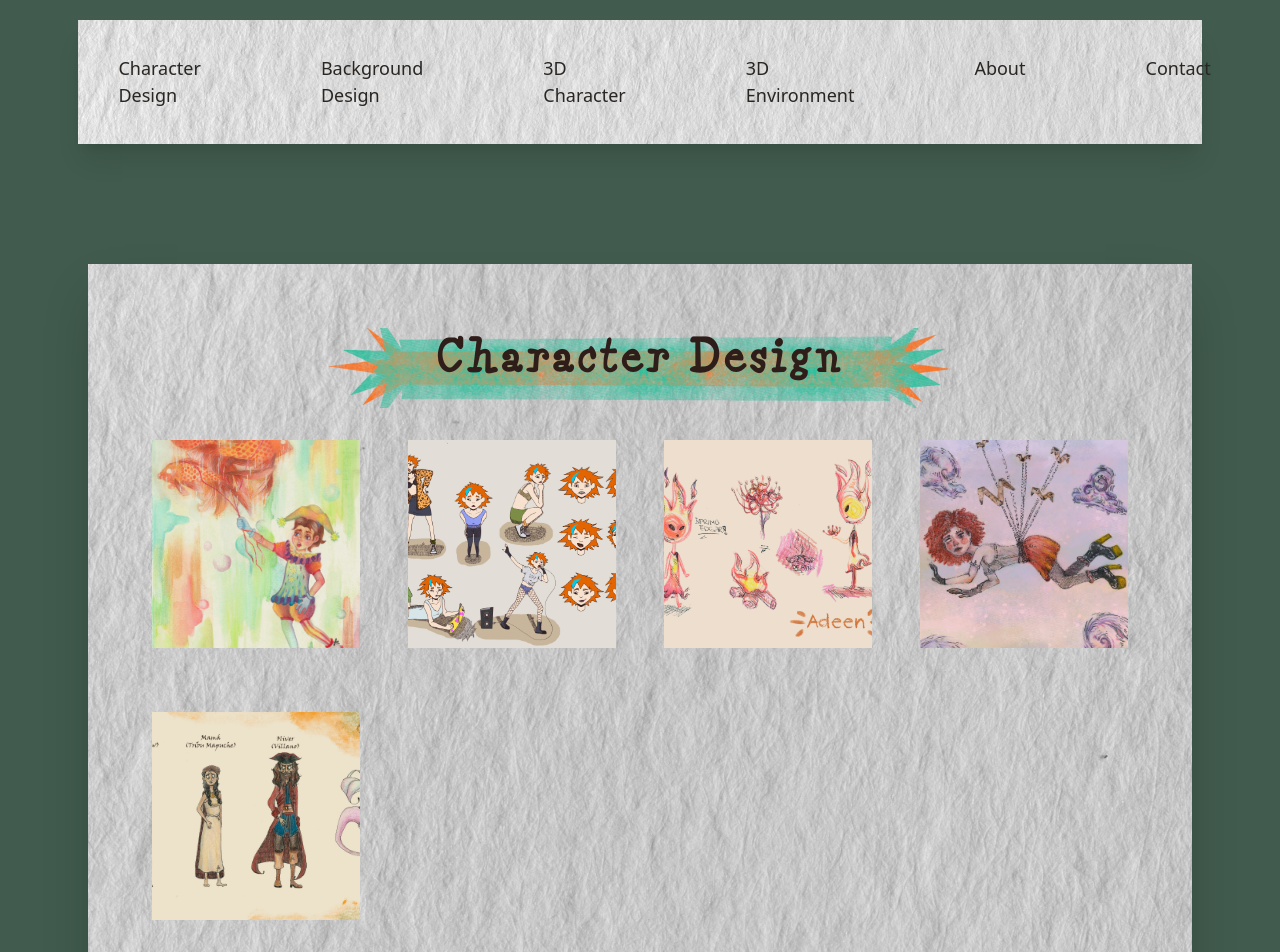
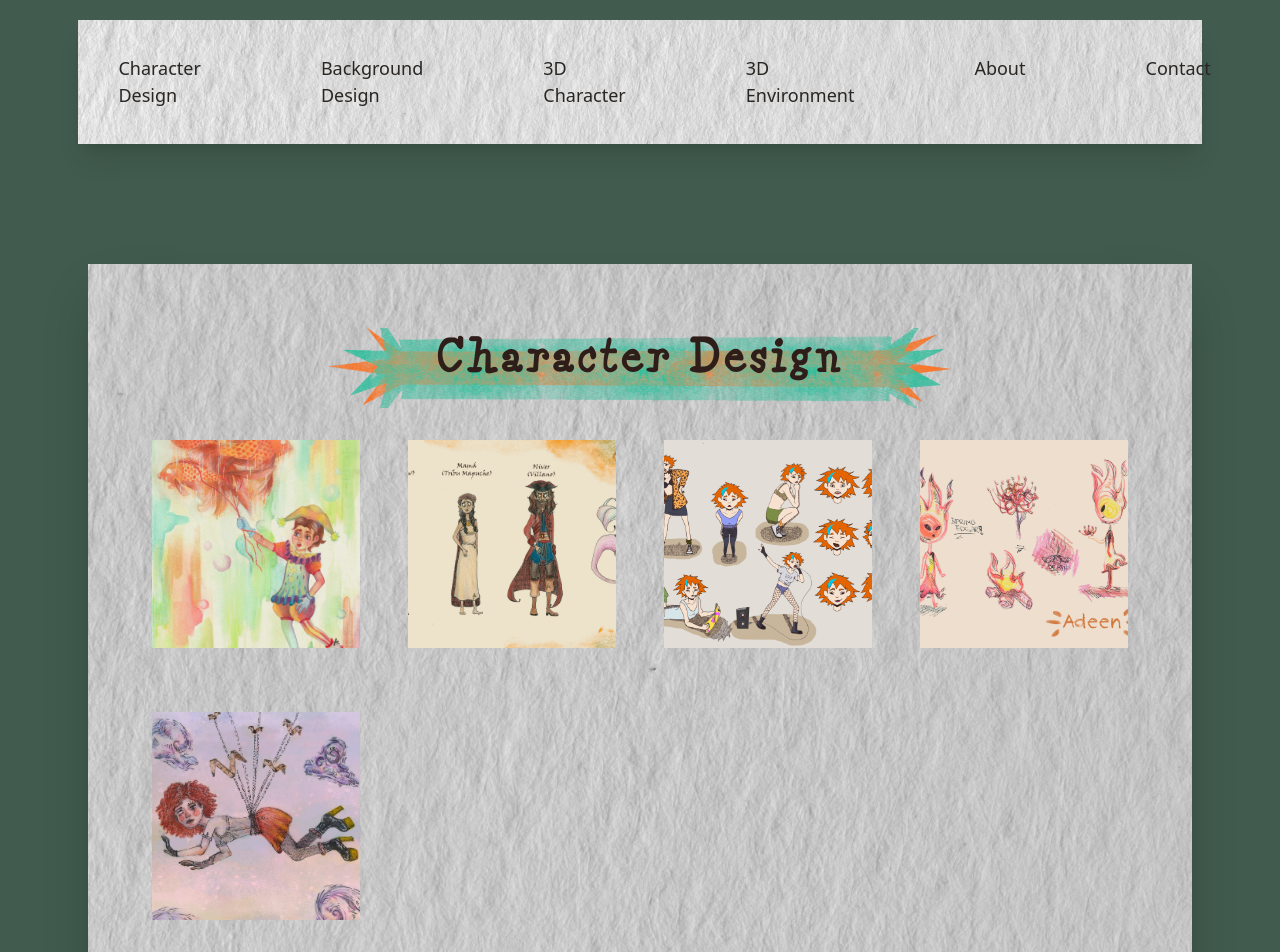
Before and after one commit to Wolvg2/farah-portfolio, a React (Vite) app: page /character-design in a window 1280 px wide. Shown: the top 952 px of the page. Built offline with nearby package versions, Linux system fonts and the light colour scheme.

Commit message:
Add coming-soon image and update gallery images in BackgroundDesign, CharacterDesign, and Home components

```diff
--- a/src/pages/BackgroundDesign.tsx
+++ b/src/pages/BackgroundDesign.tsx
@@ -4,16 +4,16 @@ import 'react-medium-image-zoom/dist/styles.css';
 
 function BackgroundDesign() {
     const galleryImages = [
-        { id: 1, title: 'Cabaña Sin Hojas', image: '/Escenarios-2D/cabaña-sin-hojas.jpg', tapeRotation: '-rotate-3', cardRotation: '-rotate-2' },
+        { id: 1, title: 'Takoyakis', image: '/Escenarios-2D/Takoyakis.jpg', tapeRotation: '-rotate-2', cardRotation: '-rotate-3' },
         { id: 2, title: 'Casa Tarde', image: '/Escenarios-2D/casa-tarde.jpg', tapeRotation: 'rotate-2', cardRotation: 'rotate-1' },
-        { id: 3, title: 'Cuarto Noche', image: '/Escenarios-2D/cuarto-noche.png', tapeRotation: '-rotate-1', cardRotation: '-rotate-1' },
-        { id: 4, title: 'Mar de Tinta', image: '/Escenarios-2D/mar-tinta.jpg', tapeRotation: 'rotate-2', cardRotation: 'rotate-3' },
-        { id: 5, title: 'Takoyakis', image: '/Escenarios-2D/Takoyakis.jpg', tapeRotation: '-rotate-2', cardRotation: '-rotate-3' },
+        { id: 3, title: 'Cabaña Sin Hojas', image: '/Escenarios-2D/cabaña-sin-hojas.jpg', tapeRotation: '-rotate-3', cardRotation: '-rotate-2' },
+        { id: 4, title: 'Cuarto Noche', image: '/Escenarios-2D/cuarto-noche.png', tapeRotation: '-rotate-1', cardRotation: '-rotate-1' },
+        { id: 5, title: 'Mar de Tinta', image: '/Escenarios-2D/mar-tinta.jpg', tapeRotation: 'rotate-2', cardRotation: 'rotate-3' },
     ];
 
     return (
         <div className="min-h-screen w-full flex flex-col justify-between px-4 md:px-10 py-10">
-            <div className="max-w-[92%] w-full mx-auto bg-[url('/Assets/paper-texture.jpg')] bg-repeat bg-[#e8e8e8] bg-blend-multiply shadow-2xl p-6 md:p-12 lg:p-16">
+            <div className="max-w-[92%] w-full mx-auto bg-[url('/Assets/paper-texture.jpg')] bg-no-repeat bg-center bg-cover bg-[#e8e8e8] bg-blend-multiply shadow-2xl p-6 md:p-12 lg:p-16">
 
                 <div className="bg-center bg-no-repeat bg-[url('/Assets/base-titulos.png')] bg-size-[auto_800%]">
                     <h1 className="font-title text-2xl md:text-3xl lg:text-5xl text-center text-[#2f1d1a] mb-8 pt-2 pb-6 font-semibold tracking-widest">
--- a/src/pages/CharacterDesign.tsx
+++ b/src/pages/CharacterDesign.tsx
@@ -5,16 +5,15 @@ import 'react-medium-image-zoom/dist/styles.css';
 function CharacterDesign() {
     const galleryImages = [
         { id: 1, title: 'Niño con Peces', image: '/Personajes-2D/niño-con-peces-2.jpg', tapeRotation: '-rotate-3', cardRotation: '-rotate-2' },
-        { id: 2, title: 'Chica Punk', image: '/Personajes-2D/chica-punk.jpg', tapeRotation: 'rotate-2', cardRotation: 'rotate-1' },
-        { id: 3, title: 'Flama', image: '/Personajes-2D/flama.jpg', tapeRotation: '-rotate-1', cardRotation: '-rotate-1' },
-        { id: 4, title: 'Pajaro Papel', image: '/Personajes-2D/pajaron-papel.jpg', tapeRotation: 'rotate-2', cardRotation: 'rotate-3' },
-        { id: 5, title: 'Piratas', image: '/Personajes-2D/piratas.jpg', tapeRotation: '-rotate-2', cardRotation: '-rotate-3' },
+        { id: 2, title: 'Piratas', image: '/Personajes-2D/piratas.jpg', tapeRotation: '-rotate-2', cardRotation: '-rotate-3' },
+        { id: 3, title: 'Chica Punk', image: '/Personajes-2D/chica-punk.jpg', tapeRotation: 'rotate-2', cardRotation: 'rotate-1' },
+        { id: 4, title: 'Flama', image: '/Personajes-2D/flama.jpg', tapeRotation: '-rotate-1', cardRotation: '-rotate-1' },
+        { id: 5, title: 'Pajaro Papel', image: '/Personajes-2D/pajaron-papel.jpg', tapeRotation: 'rotate-2', cardRotation: 'rotate-3' },
     ];
 
     return (
         <div className="min-h-screen w-full flex flex-col justify-between px-4 md:px-10 py-10">
-            <div className="max-w-[92%] w-full mx-auto bg-[url('/Assets/paper-texture.jpg')] bg-repeat bg-[#e8e8e8] bg-blend-multiply shadow-2xl p-6 md:p-12 lg:p-16">
-
+            <div className="max-w-[92%] w-full mx-auto bg-[url('/Assets/paper-texture.jpg')] bg-no-repeat bg-center bg-cover bg-[#e8e8e8] bg-blend-multiply shadow-2xl p-6 md:p-12 lg:p-16">
                 <div className="bg-center bg-no-repeat bg-[url('/Assets/base-titulos.png')] bg-size-[auto_800%]">
                     <h1 className="font-title text-2xl md:text-3xl lg:text-5xl text-center text-[#2f1d1a] mb-8 pt-2 pb-6 font-semibold tracking-widest">
                         Character Design
--- a/src/pages/Contact.tsx
+++ b/src/pages/Contact.tsx
@@ -69,7 +69,7 @@ function Contact() {
                         <label htmlFor="message" className="block mb-2 font-semibold">Message:</label>
                         <textarea id="message" name="message" rows={5} className="w-full p-3 border border-gray-300 rounded-lg focus:outline-none focus:ring-2 focus:ring-[#a3c293] bg-[#e3cba4]" required></textarea>
                     </div>
-                    <button type="submit" className="btn-entrar inline-block px-5 py-5 text-[#2f1d1a] text-lg md:text-2xl font-custom rounded-xl transition-all duration-300  font-bold ">
+                    <button type="submit" className="btn-entrar inline-block px-9 py-5 text-[#2f1d1a] text-lg md:text-2xl font-custom rounded-xl transition-all duration-300  font-bold ">
                         Send Message
                     </button>
                 </form>
--- a/src/pages/DCharacter.tsx
+++ b/src/pages/DCharacter.tsx
@@ -6,7 +6,7 @@ import 'react-medium-image-zoom/dist/styles.css';
 function DCharacter() {
 
     return (
-        <div className="max-w-[88%] w-full mx-auto bg-[url('/Assets/paper-texture.jpg')] bg-repeat bg-[#e8e8e8] bg-blend-multiply shadow-2xl p-6 md:p-12 lg:p-16">
+        <div className="max-w-[92%] w-full mx-auto bg-[url('/Assets/paper-texture.jpg')] bg-no-repeat bg-center bg-cover bg-[#e8e8e8] bg-blend-multiply shadow-2xl p-6 md:p-12 lg:p-16">
             <div className="w-full max-w-5xl px-6 items-center">
                 <video
                     className="w-full h-full object-cover"
--- a/src/pages/Home.tsx
+++ b/src/pages/Home.tsx
@@ -7,7 +7,7 @@ function Home() {
         { id: 1, title: 'Character Design', image: '/Personajes-2D/niño-con-peces-2.jpg', url: '/character-design', tapeRotation: '-rotate-3', cardRotation: '-rotate-2' },
         { id: 2, title: 'Background Design', image: '/Escenarios-2D/Takoyakis.jpg', url: '/background-design', tapeRotation: 'rotate-2', cardRotation: 'rotate-1' },
         { id: 3, title: '3D Character', image: '/Personajes-3D/Boy-image.jpg', url: '/d-character', tapeRotation: '-rotate-1', cardRotation: '-rotate-1' },
-        { id: 4, title: '3D Environment', image: '', url: '/d-environment', tapeRotation: 'rotate-2', cardRotation: 'rotate-3'},
+        { id: 4, title: '3D Environment', image: '/Assets/coming-soon.png', url: '/d-environment', tapeRotation: 'rotate-2', cardRotation: 'rotate-3'},
     ];
 
     return (
```
Also changed, not shown: public/Assets/coming-soon.png (added).
